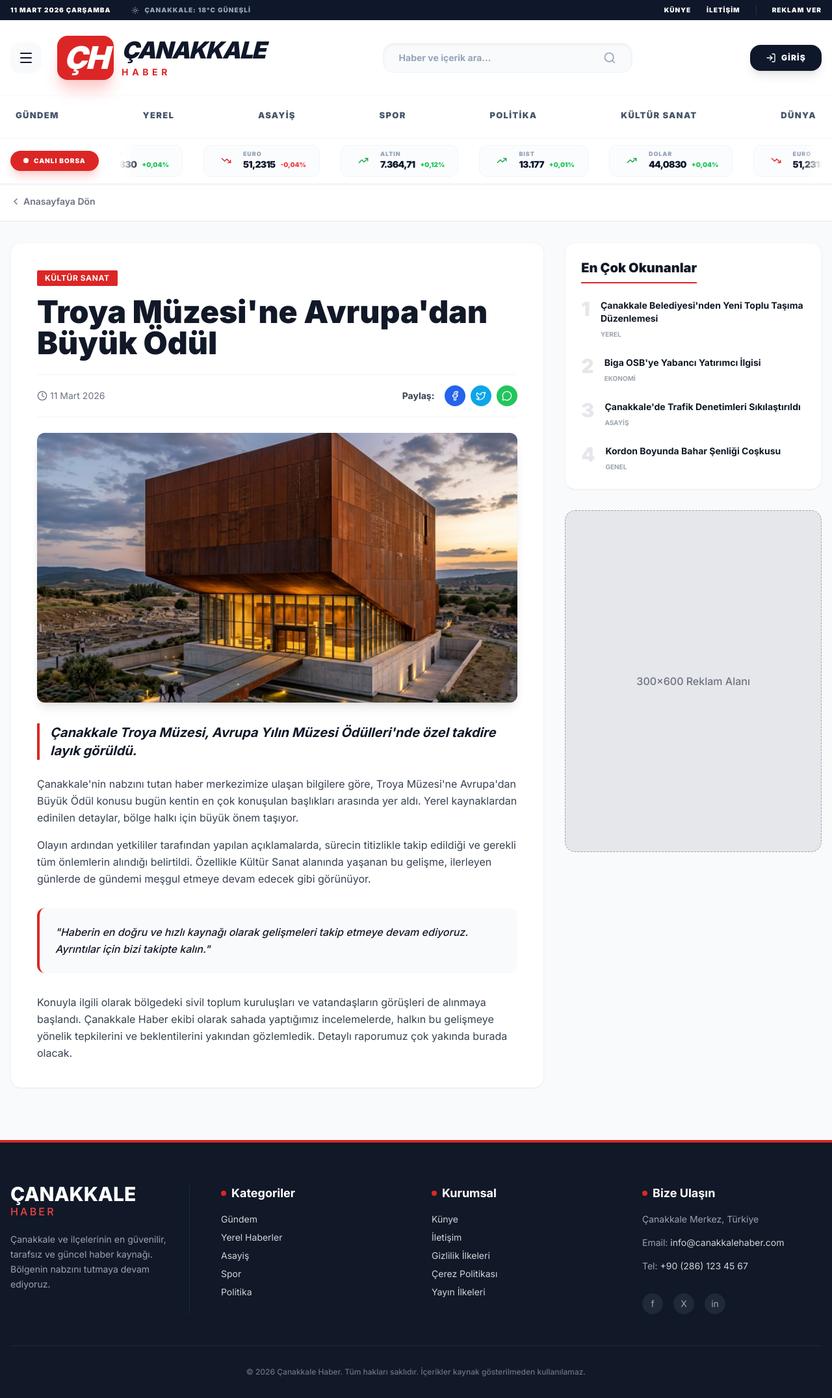
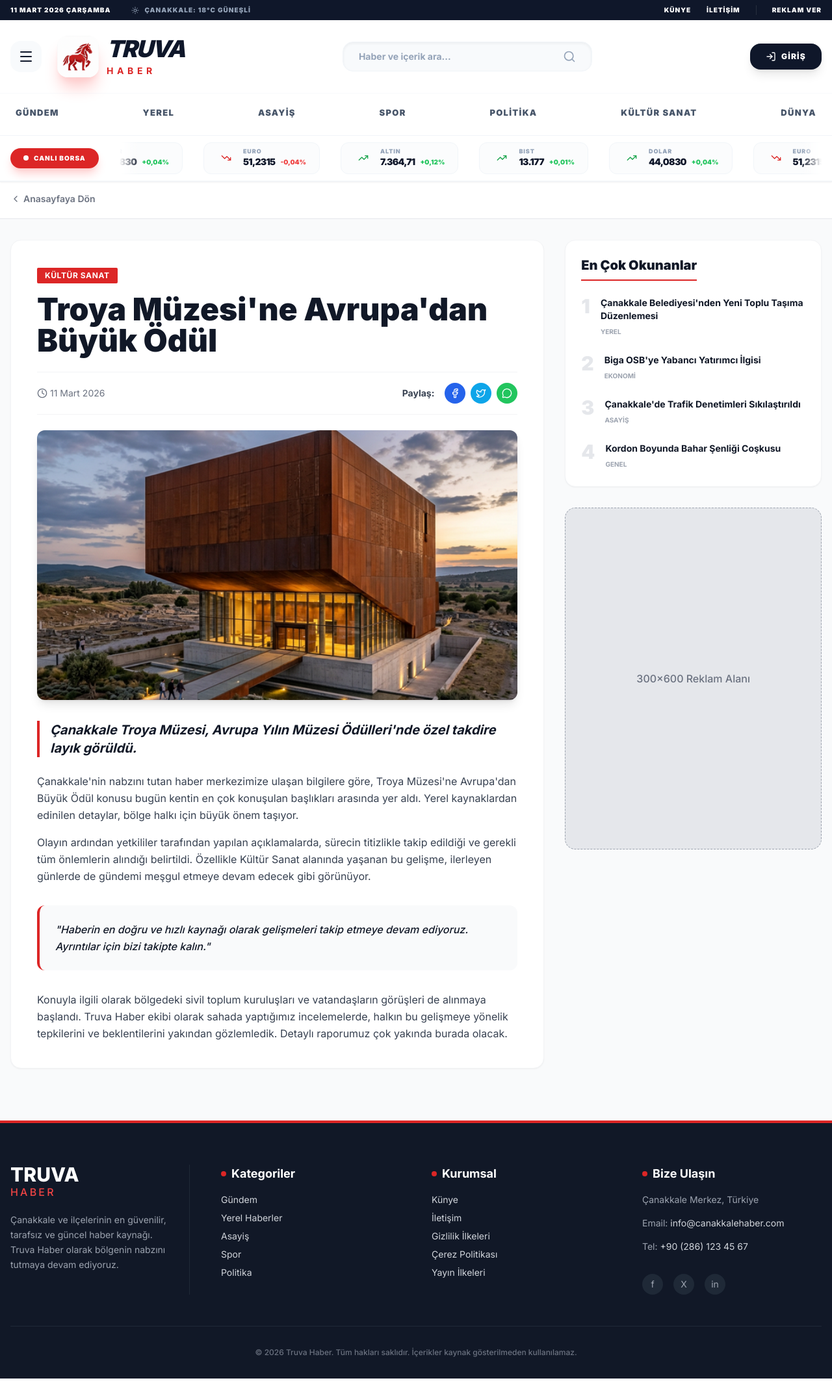
Before and after one commit to hsankc/News, a Next.js app: page /haber/2 in a window 1280 px wide. Shown: the whole page at 65% size. After the commit the page ends 2121 px from the top, so only its background shows below. Built offline with nearby package versions, Linux system fonts and the light colour scheme.

Commit message:
Rebrand: Truva Haber logo, favicon, site name update

```diff
--- a/src/app/(visitor)/haber/[id]/page.tsx
+++ b/src/app/(visitor)/haber/[id]/page.tsx
@@ -81,7 +81,7 @@ export default function HaberDetay({ params }: { params: { id: string } }) {
                 </p>
               </div>
               <p>
-                Konuyla ilgili olarak bölgedeki sivil toplum kuruluşları ve vatandaşların görüşleri de alınmaya başlandı. Çanakkale Haber ekibi olarak sahada yaptığımız incelemelerde, halkın bu gelişmeye yönelik tepkilerini ve beklentilerini yakından gözlemledik. Detaylı raporumuz çok yakında burada olacak.
+                Konuyla ilgili olarak bölgedeki sivil toplum kuruluşları ve vatandaşların görüşleri de alınmaya başlandı. Truva Haber ekibi olarak sahada yaptığımız incelemelerde, halkın bu gelişmeye yönelik tepkilerini ve beklentilerini yakından gözlemledik. Detaylı raporumuz çok yakında burada olacak.
               </p>
             </div>
           </article>
--- a/src/app/admin/ayarlar/page.tsx
+++ b/src/app/admin/ayarlar/page.tsx
@@ -55,7 +55,7 @@ export default function SettingsPage() {
           <div className="flex-1 space-y-6">
             <div className="space-y-2">
                 <label className="text-[10px] font-black text-slate-400 uppercase tracking-widest ml-1">SİTE BAŞLIĞI (TITLE)</label>
-                <input type="text" defaultValue="Çanakkale Haber - Şehrin Bir Numaralı Haber Kaynağı" className="w-full bg-slate-50 border-2 border-transparent focus:border-red-500 rounded-2xl p-4 font-bold text-slate-700 outline-none transition-all" />
+                <input type="text" defaultValue="Truva Haber - Şehrin Bir Numaralı Haber Kaynağı" className="w-full bg-slate-50 border-2 border-transparent focus:border-red-500 rounded-2xl p-4 font-bold text-slate-700 outline-none transition-all" />
             </div>
              <div className="space-y-2">
                 <label className="text-[10px] font-black text-slate-400 uppercase tracking-widest ml-1">SİTE SLOGANI</label>
--- a/src/app/admin/layout.tsx
+++ b/src/app/admin/layout.tsx
@@ -72,7 +72,7 @@ export default function AdminLayout({
       <aside className={`bg-slate-900 text-white flex flex-col fixed inset-y-0 left-0 w-72 shadow-2xl z-[80] transition-transform duration-300 ease-in-out ${isSidebarOpen ? 'translate-x-0' : '-translate-x-full'}`}>
         <div className="p-8 border-b border-white/5 flex items-center justify-between">
           <Link href="/" className="flex flex-col group overflow-hidden whitespace-nowrap">
-            <span className="text-2xl font-black text-white tracking-tighter group-hover:text-red-600 transition-colors italic">ÇANAKKALE</span>
+            <span className="text-2xl font-black text-white tracking-tighter group-hover:text-red-600 transition-colors italic">TRUVA</span>
             <span className="text-[10px] font-black text-red-600 tracking-[0.4em] -mt-1 uppercase">Haber Admin</span>
           </Link>
           <button
--- a/src/app/admin/login/page.tsx
+++ b/src/app/admin/login/page.tsx
@@ -35,7 +35,7 @@ export default function LoginPage() {
         {/* Logo Area */}
         <div className="text-center mb-10">
           <Link href="/" className="inline-flex flex-col">
-            <span className="text-4xl font-black text-white tracking-tighter">ÇANAKKALE</span>
+            <span className="text-4xl font-black text-white tracking-tighter">TRUVA</span>
             <span className="text-sm font-bold text-red-500 tracking-[0.4em] -mt-1 uppercase">Haber Yönetim</span>
           </Link>
           <p className="text-slate-400 mt-4 font-medium uppercase tracking-widest text-xs">Editör Girişi</p>
@@ -106,7 +106,7 @@ export default function LoginPage() {
         </div>
 
         <p className="text-center mt-8 text-slate-500 text-xs font-medium">
-          © 2026 Çanakkale Haber Portal • Tüm Hakları Saklıdır
+          © 2026 Truva Haber Portal • Tüm Hakları Saklıdır
         </p>
       </div>
     </div>
--- a/src/app/layout.tsx
+++ b/src/app/layout.tsx
@@ -4,8 +4,8 @@ import './globals.css';
 const inter = Inter({ subsets: ['latin'] });
 
 export const metadata: Metadata = {
-  title: 'Çanakkale Haber - Güncel, Haber, Son Dakika',
-  description: "Çanakkale Haber, Son Dakika Çanakkale Haberleri, Çanakkale'de ve ilçelerindeki güncel, gündem, siyaset, asayiş, spor haberlerinin güvenilir kaynağı.",
+  title: 'Truva Haber - Güncel, Haber, Son Dakika',
+  description: "Truva Haber, Son Dakika Çanakkale Haberleri, Çanakkale'de ve ilçelerindeki güncel, gündem, siyaset, asayiş, spor haberlerinin güvenilir kaynağı.",
 };
 
 export default function RootLayout({
--- a/src/components/layout/Footer.tsx
+++ b/src/components/layout/Footer.tsx
@@ -8,11 +8,11 @@ export default function Footer() {
           {/* Brand Info */}
           <div className="col-span-1 md:col-span-1 border-r border-gray-800 pr-6">
             <Link href="/" className="inline-flex flex-col mb-6">
-              <span className="font-extrabold text-3xl text-white leading-none">ÇANAKKALE</span>
+              <span className="font-extrabold text-3xl text-white leading-none">TRUVA</span>
               <span className="font-medium text-base text-red-500 tracking-[0.2em] leading-none mt-1">HABER</span>
             </Link>
             <p className="text-sm text-gray-400 mb-6 leading-relaxed">
-              Çanakkale ve ilçelerinin en güvenilir, tarafsız ve güncel haber kaynağı. Bölgenin nabzını tutmaya devam ediyoruz.
+              Çanakkale ve ilçelerinin en güvenilir, tarafsız ve güncel haber kaynağı. Truva Haber olarak bölgenin nabzını tutmaya devam ediyoruz.
             </p>
           </div>
 
@@ -74,7 +74,7 @@ export default function Footer() {
         </div>
 
         <div className="pt-8 border-t border-gray-800 text-center text-xs text-gray-500 font-medium">
-          <p>&copy; {new Date().getFullYear()} Çanakkale Haber. Tüm hakları saklıdır. İçerikler kaynak gösterilmeden kullanılamaz.</p>
+          <p>&copy; {new Date().getFullYear()} Truva Haber. Tüm hakları saklıdır. İçerikler kaynak gösterilmeden kullanılamaz.</p>
         </div>
       </div>
     </footer>
--- a/src/components/layout/Header.tsx
+++ b/src/components/layout/Header.tsx
@@ -43,11 +43,9 @@ export default function Header() {
               <Menu className="h-6 w-6" />
             </button>
             <Link href="/" className="flex items-center gap-3 group">
-              <div className="bg-red-600 text-white font-black text-3xl md:text-5xl p-2.5 rounded-2xl tracking-tighter shadow-xl shadow-red-200 group-hover:scale-105 transition-transform italic">
-                ÇH
-              </div>
+              <img src="/logo.png" alt="Truva Haber" className="w-12 h-12 md:w-16 md:h-16 rounded-2xl shadow-xl shadow-red-200 group-hover:scale-105 transition-transform object-cover" />
               <div className="flex flex-col">
-                <span className="font-black text-2xl md:text-4xl text-slate-900 leading-none tracking-tighter italic">ÇANAKKALE</span>
+                <span className="font-black text-2xl md:text-4xl text-slate-900 leading-none tracking-tighter italic">TRUVA</span>
                 <span className="font-bold text-xs md:text-sm text-red-600 tracking-[0.4em] leading-none mt-1">HABER</span>
               </div>
             </Link>
@@ -124,7 +122,7 @@ export default function Header() {
               {/* Drawer Header */}
               <div className="p-8 border-b border-slate-100 flex items-center justify-between bg-slate-50">
                 <div className="flex items-center gap-3">
-                    <div className="bg-red-600 text-white font-black text-2xl p-2 rounded-xl italic">ÇH</div>
+                    <img src="/logo.png" alt="Truva Haber" className="w-10 h-10 rounded-xl object-cover" />
                     <span className="font-black text-lg tracking-tighter">MENÜ</span>
                 </div>
                 <button
@@ -196,7 +194,7 @@ export default function Header() {
                      <div className="flex-1 h-px bg-slate-200"></div>
                   </div>
                   <p className="text-[10px] text-center text-slate-400 font-bold uppercase tracking-widest">
-                     © 2026 Çanakkale Haber
+                     © 2026 Truva Haber
                   </p>
               </div>
             </motion.div>
```
Also changed, not shown: public/logo.png (added), src/app/icon.png (added).
